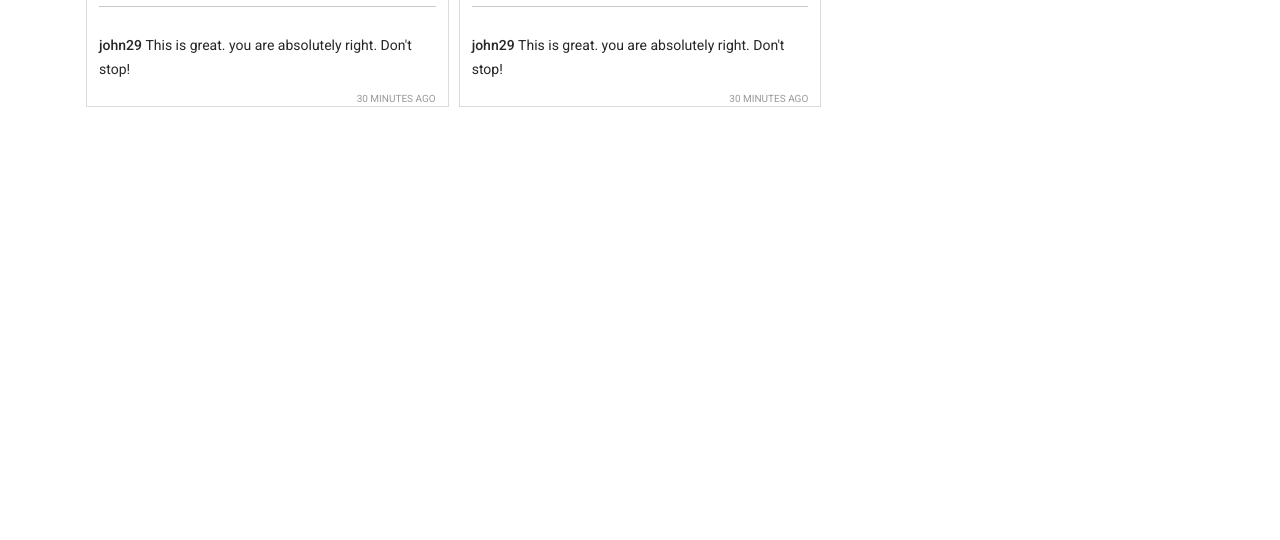
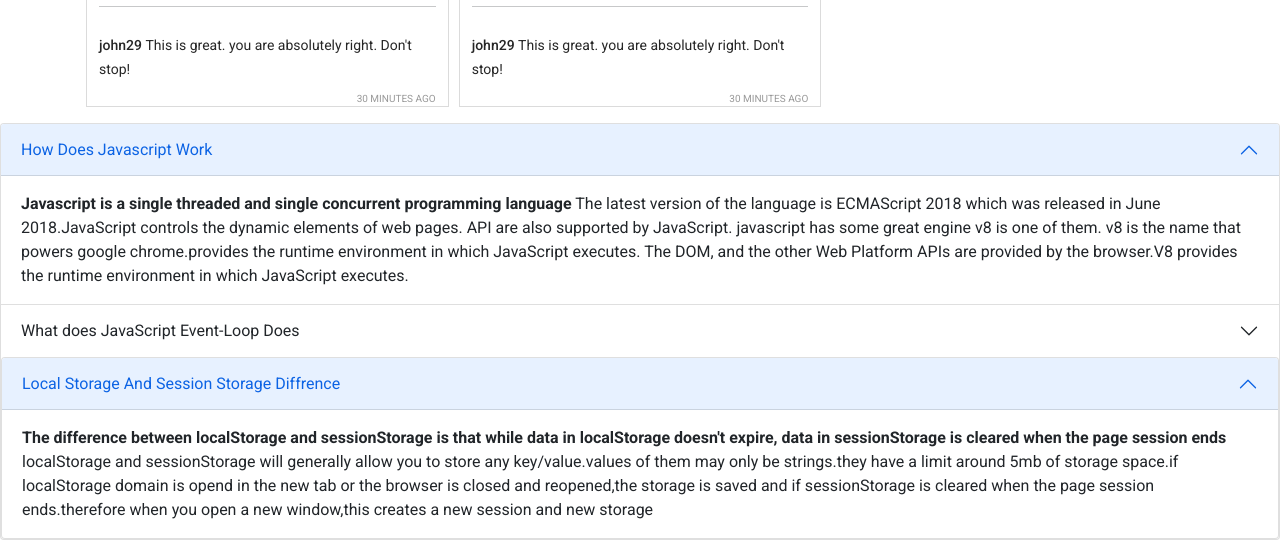
Before and after one commit to Reduwan-Nyx/insta-shohor-assignment, a plain HTML site: page index.html in a window 1280 px wide. Shown: the part 1425-1965 px from the top of the page. Before the commit the page ends 1548 px from the top, so only its background shows below. Drawn offline with nearby package versions, Linux system fonts and the light colour scheme.

Commit message:
final commited

```diff
--- a/index.html
+++ b/index.html
@@ -77,8 +77,54 @@
                 <h1>Reported posts</h1>
             </div>
         </main>
+
+        <section>
+            <div class="accordion" id="accordionExample">
+                <div class="accordion-item">
+                  <h2 class="accordion-header" id="headingOne">
+                    <button class="accordion-button" type="button" data-bs-toggle="collapse" data-bs-target="#collapseOne" aria-expanded="true" aria-controls="collapseOne">
+                      How Does Javascript Work
+                    </button>
+                  </h2>
+                  <div id="collapseOne" class="accordion-collapse collapse show" aria-labelledby="headingOne" data-bs-parent="#accordionExample">
+                    <div class="accordion-body">
+                      <strong>Javascript is a single threaded and single concurrent programming language</strong> The latest version of the language is ECMAScript 2018 which was released in June 2018.JavaScript controls the dynamic elements of web pages.  API are also supported by JavaScript. javascript has some great engine v8 is one of them. v8 is the name that powers google chrome.provides the runtime environment in which JavaScript executes. The DOM, and the other Web Platform APIs are provided by the browser.V8 provides the runtime environment in which JavaScript executes.
+                    </div>
+                  </div>
+                </div>
+                <div class="accordion-item">
+                  <h2 class="accordion-header" id="headingTwo">
+                    <button class="accordion-button collapsed" type="button" data-bs-toggle="collapse" data-bs-target="#collapseTwo" aria-expanded="false" aria-controls="collapseTwo">
+                      What does JavaScript Event-Loop Does
+                    </button>
+                  </h2>
+                  <div id="collapseTwo" class="accordion-collapse collapse" aria-labelledby="headingTwo" data-bs-parent="#accordionExample">
+                    <div class="accordion-body">
+                      <strong>JavaScript is a runtime model based on an event loop.</strong> which is responsible for executing the code, collecting and processing events, and executing queued sub-tasks.the event loop is the secret behind javascript asynchronous programming. the event loop is the guardian who keeps a good communication with call stack and callback queue.it checjs if the call stack is free and then lets know the callback queue.any javascript code taks long time to return back event loop will block the execution of any JavaScript code in the page.thats why event loop is one of the most important thing.
+                    </div>
+                  </div>
+                  <div class="accordion" id="accordionExample">
+                    <div class="accordion-item">
+                      <h2 class="accordion-header" id="headingOne">
+                        <button class="accordion-button" type="button" data-bs-toggle="collapse" data-bs-target="#collapseOne" aria-expanded="true" aria-controls="collapseOne">
+                        Local Storage And Session Storage Diffrence
+                        </button>
+                      </h2>
+                      <div id="collapseOne" class="accordion-collapse collapse show" aria-labelledby="headingOne" data-bs-parent="#accordionExample">
+                        <div class="accordion-body">
+                          <strong>The difference between localStorage and sessionStorage is that while data in localStorage doesn't expire, data in sessionStorage is cleared when the page session ends</strong> localStorage and sessionStorage will generally allow you to store any key/value.values of them may only be strings.they have a limit around 5mb of storage space.if localStorage domain is opend in the new tab or the browser is closed and reopened,the storage is saved and if sessionStorage is cleared when the page session ends.therefore when you open a new window,this creates a new session and new storage
+                        </div>
+                      </div>
+                    </div>
+                </div>
+              </div>
+        </section>
+
         <footer></footer>
-
+        <!--
+            bootstrap file
+         -->
+        <script src="https://cdn.jsdelivr.net/npm/bootstrap@5.0.2/dist/js/bootstrap.bundle.min.js" integrity="sha384-MrcW6ZMFYlzcLA8Nl+NtUVF0sA7MsXsP1UyJoMp4YLEuNSfAP+JcXn/tWtIaxVXM" crossorigin="anonymous"></script>
         <!-- add javascript  file  -->
         <script src="./js/app.js"></script>
     </body>
```
